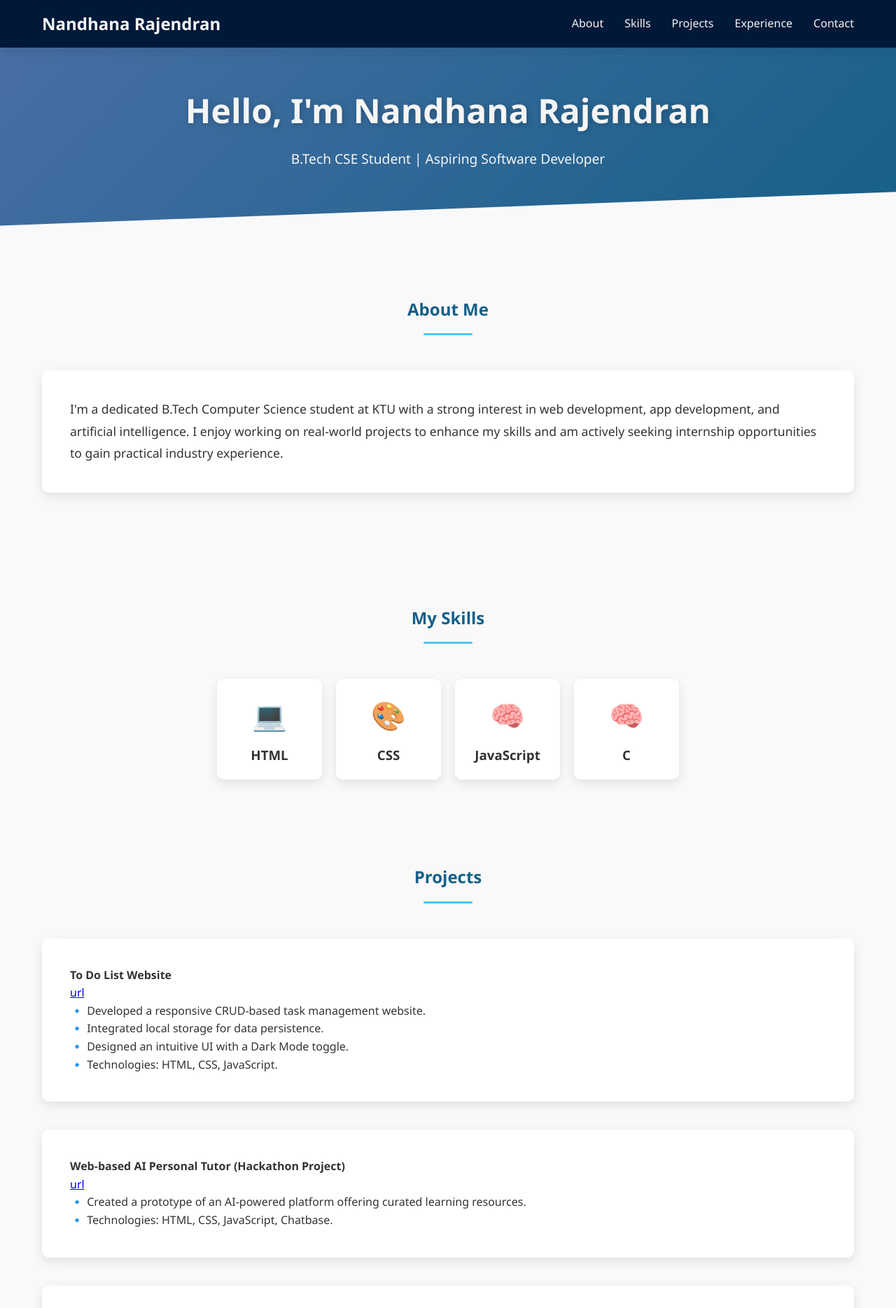
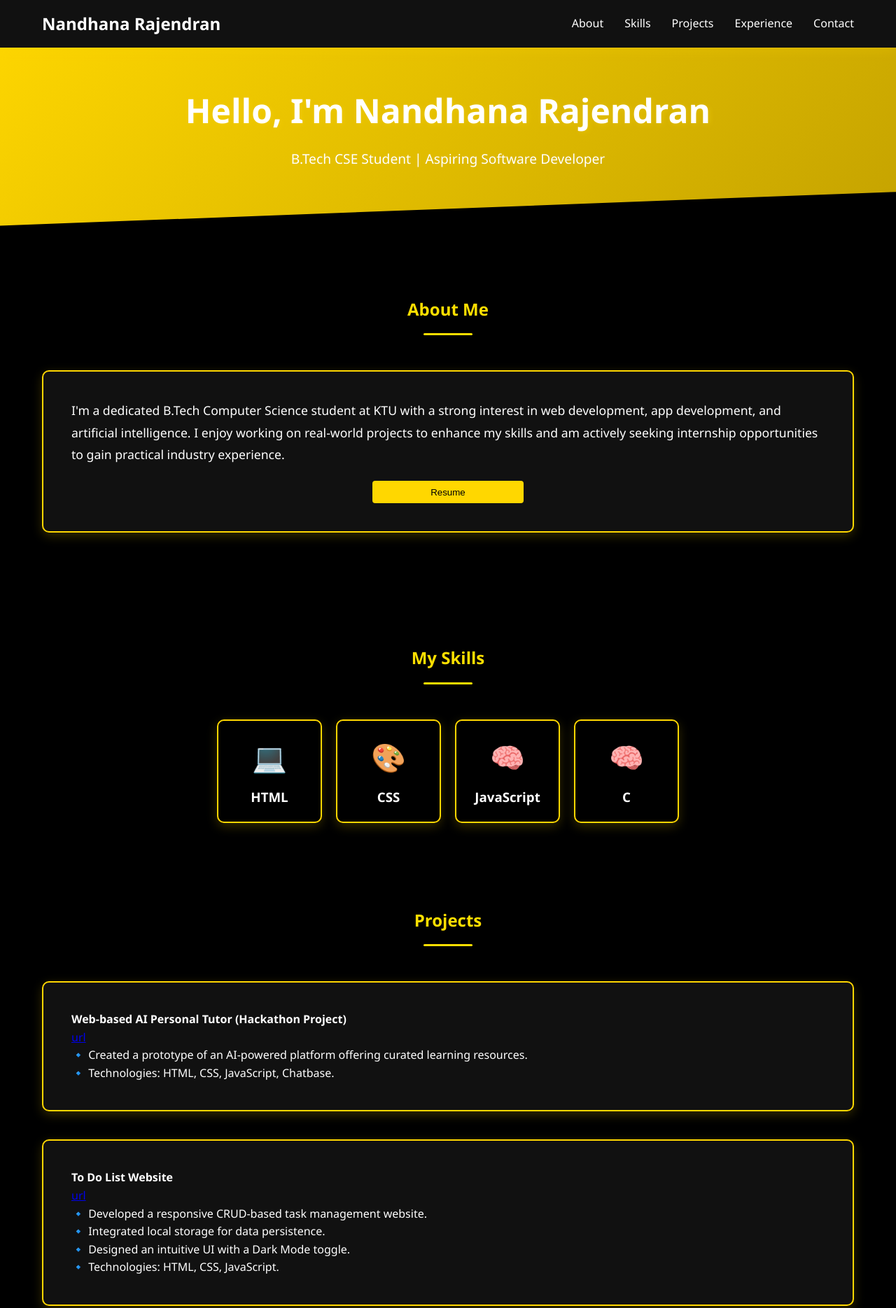
Before and after one commit to NandhanaRajendran/nandhanarajendran, a plain HTML site: page index.html in a window 1280 px wide. Shown: the top 1869 px of the page at 70% size. Drawn offline with Linux system fonts and the light colour scheme.

Commit message:
Project List Updated

```diff
--- a/index.html
+++ b/index.html
@@ -40,6 +40,7 @@
     <h2 class="section-title">About Me</h2>
     <div class="about">
       <p>I'm a dedicated B.Tech Computer Science student at KTU with a strong interest in web development, app development, and artificial intelligence. I enjoy working on real-world projects to enhance my skills and am actively seeking internship opportunities to gain practical industry experience.</p>
+      <button id="resume" ><a href="NandhanaRajendran.pdf">Resume</a></button>
     </div>
   </div>
 </section>
@@ -61,6 +62,15 @@
     <h2 class="section-title">Projects</h2>
 
     <div class="projects-container">
+      <h4>Web-based AI Personal Tutor (Hackathon Project)</h4>
+      <p>
+        <a href="https://navyamariamjohn.github.io/Axon/" target="_blank">url</a><br>
+        🔹 Created a prototype of an AI-powered platform offering curated learning resources.<br>
+        🔹 Technologies: HTML, CSS, JavaScript, Chatbase.
+      </p>
+    </div>
+
+    <div class="projects-container">
       <h4>To Do List Website</h4>
       <p>
         <a href="https://6824d2c0cf0437440c20c2c4--taskino.netlify.app/" target="_blank">url</a><br>
@@ -72,18 +82,19 @@
     </div>
 
     <div class="projects-container">
-      <h4>Web-based AI Personal Tutor (Hackathon Project)</h4>
+      <h4>Responsive Portfolio Website</h4>
       <p>
-        <a href="https://navyamariamjohn.github.io/Axon/" target="_blank">url</a><br>
-        🔹 Created a prototype of an AI-powered platform offering curated learning resources.<br>
-        🔹 Technologies: HTML, CSS, JavaScript, Chatbase.
+        <a href="https://nandhanarajendran.netlify.app/" target="_blank">url</a><br>
+        🔹 Designed a clean, responsive personal portfolio site.<br>
+        🔹 Integrated a contact form for direct communication.<br>
+        🔹 Technologies: HTML, CSS, JavaScript.
       </p>
     </div>
 
     <div class="projects-container">
-      <h4>Responsive Login Page</h4>
+      <h4>Responsive Cafe Login Page</h4>
       <p>
-        <a href="https://nandhanarajendran.github.io/LoginPage1/" target="_blank">url</a><br>
+        <a href="https://cafeloginpage.netlify.app/" target="_blank">url</a><br>
         🔹 Designed a mobile-friendly login interface.<br>
         🔹 Employed modern design principles for enhanced user experience.<br>
         🔹 Technologies: HTML, CSS.
@@ -93,22 +104,14 @@
     <div class="projects-container">
       <h4>Independence Day Landing Page</h4>
       <p>
-        <a href="https://nandhanarajendran.github.io/LandingPageSample/" target="_blank">url</a><br>
+        <a href="https://independencelandingpage.netlify.app/" target="_blank">url</a><br>
         🔹 Developed a festive landing page commemorating Independence Day.<br>
         🔹 Included Dark Mode support for accessibility.<br>
         🔹 Technologies: HTML, CSS.
       </p>
     </div>
 
-    <div class="projects-container">
-      <h4>Responsive Portfolio Website</h4>
-      <p>
-        <a href="https://nandhanarajendran.github.io/nandhanarajendran/" target="_blank">url</a><br>
-        🔹 Designed a clean, responsive personal portfolio site.<br>
-        🔹 Integrated a contact form for direct communication.<br>
-        🔹 Technologies: HTML, CSS, JavaScript.
-      </p>
-    </div>
+
   </div>
 </section>
 
@@ -162,7 +165,7 @@
         </div>
         <div class="contact-info-item">
           <div class="contact-icon">👥</div>
-          <div><h4>LinkedIn</h4><p><a href="#">linkedin.com/in/username</a></p></div>
+          <div><h4>LinkedIn</h4><p><a href="www.linkedin.com/in/nandhana-rajendran-581332304">linkedin.com/in/Nandhana-Rajendran</a></p></div>
         </div>
       </div>
       <div class="contact-form">
--- a/style.css
+++ b/style.css
@@ -1,12 +1,12 @@
 :root {
-    --primary-color: #4a6fa5;
-    --secondary-color: #166088;
-    --accent-color: #4fc3f7;
-    --dark-color: #1a1a2e;
-    --light-color: #f9f9f9;
-    --text-color: #333;
-    --light-text: #f5f5f5;
-    --shadow: 0 5px 15px rgba(0, 0, 0, 0.1);
+  --primary-color: #ffd700; /* Gold */
+  --secondary-color: #c5a300; /* Darker Gold */
+  --accent-color: #ffdf00;
+  --dark-color: #000000;
+  --light-color: #000000;
+  --text-color: #ffffff;
+  --light-text: #ffffff;
+  --shadow: 0 5px 15px rgba(255, 215, 0, 0.2); /* Gold shadow */
 }
 
 * {
@@ -14,6 +14,7 @@
   padding: 0;
   box-sizing: border-box;
 }
+
 html {
   scroll-behavior: smooth;
 }
@@ -32,14 +33,13 @@
 }
 
 nav {
-    background-color: rgb(1, 25, 56);
+  background-color: #111;
   padding: 15px 0;
   position: fixed;
   width: 100%;
   top: 0;
   z-index: 1000;
   box-shadow: var(--shadow);
-
 }
 
 .nav-container {
@@ -92,7 +92,6 @@
   transform: scaleX(1);
 }
 
-
 .menu-toggle {
   display: none;
   flex-direction: column;
@@ -116,7 +115,7 @@
     position: absolute;
     top: 60px;
     right: 0;
-      background: rgba(1, 25, 56);
+    background: #111;
     flex-direction: column;
     width: 200px;
     display: none;
@@ -144,7 +143,7 @@
 header h1 {
   font-size: 3rem;
   margin-bottom: 15px;
-    text-shadow: 2px 2px 8px rgba(0, 0, 0, 0.2);
+  text-shadow: 2px 2px 8px rgba(255, 215, 0, 0.3);
 }
 
 header p {
@@ -156,13 +155,12 @@
 
 section {
   padding: 60px 0;
-
 }
 
 .section-title {
   text-align: center;
   margin-bottom: 50px;
-    color: var(--secondary-color);
+  color: var(--accent-color);
   position: relative;
 }
 
@@ -176,8 +174,12 @@
   border-radius: 5px;
 }
 
-  .about, .projects-container, .contact-info, .contact-form {
-    background-color: white;
+.about,
+.projects-container,
+.contact-info,
+.contact-form {
+  background-color: #111;
+  border: 2px solid var(--primary-color);
   border-radius: 10px;
   box-shadow: var(--shadow);
   padding: 40px;
@@ -189,6 +191,26 @@
   line-height: 1.8;
 }
 
+#resume {
+  width: 20%;
+  height: 2rem;
+  border: none;
+  border-radius: 4px;
+  background-color: var(--primary-color);
+  text-align: center;
+  margin-top: 2%;
+  margin-left: 40%;
+}
+
+#resume a {
+  color: black;
+  text-decoration: none;
+}
+
+#resume:hover {
+  background-color: var(--secondary-color);
+}
+
 .skills-container {
   display: flex;
   flex-wrap: wrap;
@@ -197,13 +219,15 @@
 }
 
 .skill-item {
-    background: white;
+  background: black;
+  border: 2px solid var(--primary-color);
   border-radius: 10px;
   box-shadow: var(--shadow);
   padding: 20px;
   width: 150px;
   text-align: center;
   transition: transform 0.3s ease;
+  color: var(--text-color);
 }
 
 .skill-item:hover {
@@ -237,7 +261,7 @@
   align-items: center;
   justify-content: center;
   margin-right: 15px;
-    color: white;
+  color: black;
   font-size: 1.3rem;
 }
 
@@ -249,12 +273,15 @@
   display: block;
   margin-bottom: 5px;
   font-weight: 500;
+  color: var(--accent-color);
 }
 
 .form-control {
   width: 100%;
   padding: 12px;
-    border: 1px solid #ddd;
+  border: 1px solid var(--primary-color);
+  background: #111;
+  color: white;
   border-radius: 5px;
   font-size: 1rem;
 }
@@ -266,7 +293,7 @@
 
 .btn {
   background: linear-gradient(135deg, var(--primary-color), var(--secondary-color));
-    color: white;
+  color: black;
   padding: 12px 30px;
   border: none;
   border-radius: 5px;
@@ -276,7 +303,7 @@
 
 .btn:hover {
   transform: translateY(-3px);
-    box-shadow: 0 10px 20px rgba(0, 0, 0, 0.1);
+  box-shadow: 0 10px 20px rgba(255, 215, 0, 0.2);
 }
 
 footer {
@@ -306,7 +333,8 @@
 }
 
 .social-icon:hover {
-    background-color: var(--accent-color);
+  background-color: var(--primary-color);
+  color: black;
   transform: translateY(-3px);
 }
 
@@ -318,8 +346,9 @@
   .skill-item {
     width: 140px;
   }
-<<<<<<< HEAD
+
+  #resume {
+    width: 80%;
+    margin-left: 10%;
   }
-=======
 }
->>>>>>> c0381536b0d2f32c7045dce04a8280612583b9f6
```
Also changed, not shown: 2 other files. Lines whose indentation alone changed are shown as unchanged.
